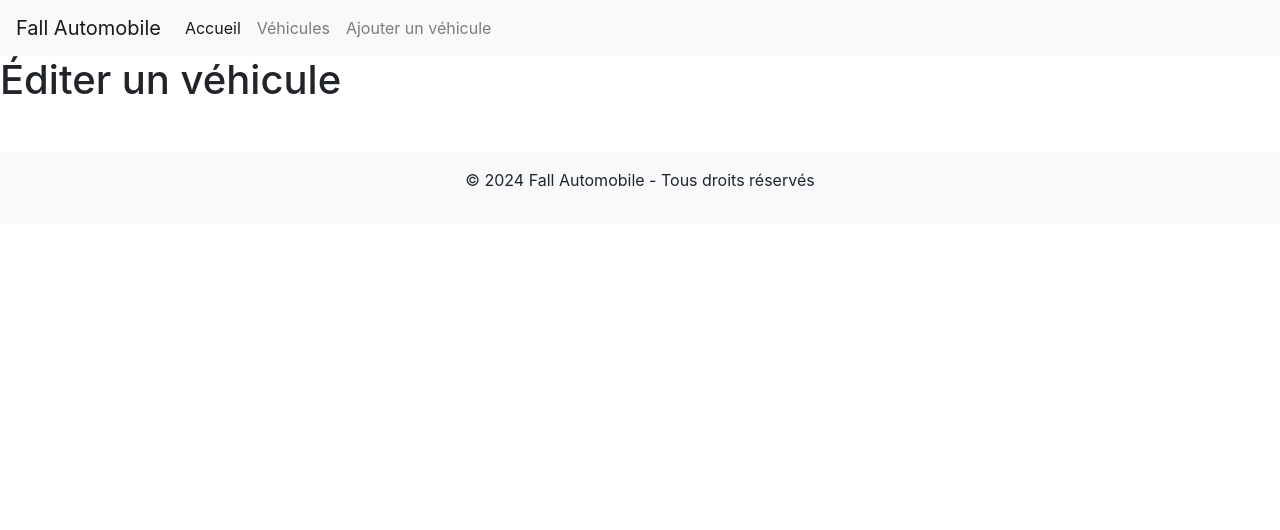
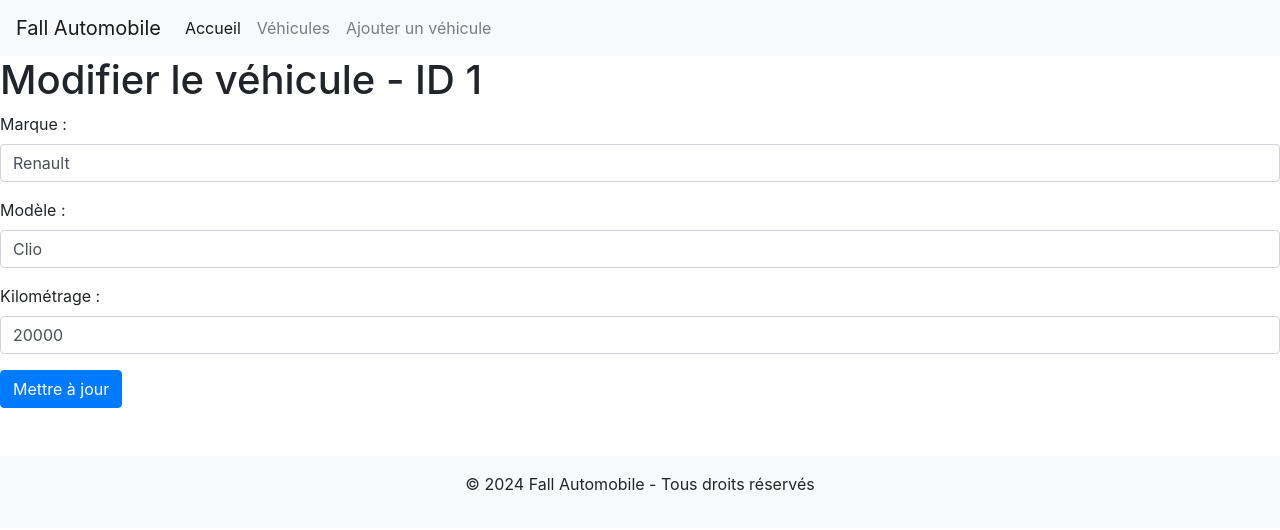
Before and after one commit to kodjoSoule/Car-Parking-Management, a PHP site: page /edit_vehicle.php?id=1 in a window 1280 px wide. Shown: the top 530 px of the page. Run offline with PHP 8.4, Linux system fonts and the light colour scheme; data comes from the database, SQL or seed files in the repository.

Commit message:
Refactor edit_vehicle.php and view_vehicles.php

```diff
--- a/edit_vehicle.php
+++ b/edit_vehicle.php
@@ -1,8 +1,65 @@
-<?php include 'includes/header.php'; ?>
+<?php
+include 'header.php';
+include 'config.php';
+
+// Vérifier si l'ID du véhicule est passé en paramètre
+if (isset($_GET['id'])) {
+    $vehicle_id = $_GET['id'];
+
+    // Récupérer les informations du véhicule depuis la base de données
+    $sql = "SELECT * FROM Vehicles WHERE id = $vehicle_id";
+    $result = $conn->query($sql);
+
+    if ($result->num_rows > 0) {
+        $vehicle = $result->fetch_assoc();
+    } else {
+        echo "Aucun véhicule trouvé avec cet ID.";
+        include 'footer.php';
+        exit();
+    }
+} else {
+    echo "ID du véhicule non spécifié.";
+    include 'footer.php';
+    exit();
+}
+
+// Vérifier si le formulaire de modification a été soumis
+if ($_SERVER["REQUEST_METHOD"] == "POST" && isset($_POST["update"])) {
+    // Récupérer les données du formulaire
+    $brand = $_POST["brand"];
+    $model = $_POST["model"];
+    $mileage = $_POST["mileage"];
+
+    // Mettre à jour les informations du véhicule dans la base de données
+    $update_sql = "UPDATE Vehicles SET brand = '$brand', model = '$model', mileage = $mileage WHERE id = $vehicle_id";
+    if ($conn->query($update_sql) === TRUE) {
+        echo "Véhicule mis à jour avec succès.";
+    } else {
+        echo "Erreur lors de la mise à jour du véhicule : " . $conn->error;
+    }
+}
+
+?>
 
 <body>
-    <h1>Éditer un véhicule</h1>
-    <!-- Ajoutez ici le formulaire pour éditer un véhicule -->
+    <h1>Modifier le véhicule - ID <?php echo $vehicle['id']; ?></h1>
+
+    <form method="POST" action="<?php echo htmlspecialchars($_SERVER["PHP_SELF"] . "?id=$vehicle_id"); ?>">
+        <div class="form-group">
+            <label for="brand">Marque :</label>
+            <input type="text" class="form-control" id="brand" name="brand" value="<?php echo $vehicle['brand']; ?>" required>
+        </div>
+        <div class="form-group">
+            <label for="model">Modèle :</label>
+            <input type="text" class="form-control" id="model" name="model" value="<?php echo $vehicle['model']; ?>" required>
+        </div>
+        <div class="form-group">
+            <label for="mileage">Kilométrage :</label>
+            <input type="number" class="form-control" id="mileage" name="mileage" value="<?php echo $vehicle['mileage']; ?>" required>
+        </div>
+        <button type="submit" name="update" class="btn btn-primary">Mettre à jour</button>
+    </form>
+
 </body>
 
-<?php include 'includes/footer.php'; ?>
+<?php include 'footer.php'; ?>
```
Also changed, not shown: delete_vehicle_action.php (added, +19 -0 lines), view_vehicles.php (+17 -9 lines).
